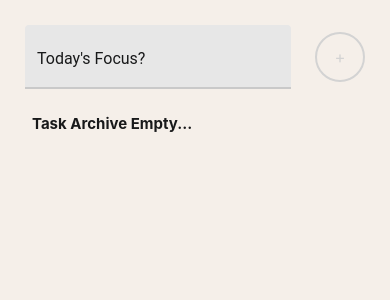
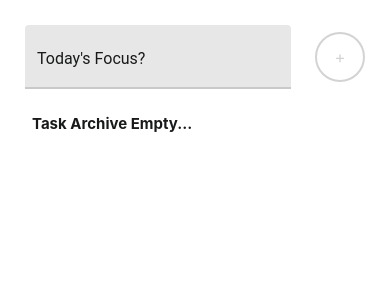
Before and after one commit to UmarChothia/Focus-Application, a React Native app: screen / in a window 390 px wide. Shown: the top 300 px of the page. Built offline with nearby package versions, Linux system fonts and the light colour scheme.

Commit message:
Final MVP Version

```diff
--- a/App.js
+++ b/App.js
@@ -44,6 +44,6 @@ const styles = StyleSheet.create({
     // backgroundColor: '#E1D9D1',
     // backgroundColor: 'linear-gradient(to bottom, rgba(7,27,82,1) 0%, rgba(0,128,128,1) 100%);',
     // backgroundColor: '#F8F0E3',
-    backgroundColor: colors.offWhite,
+    backgroundColor: colors.white,
   },
 });
```
